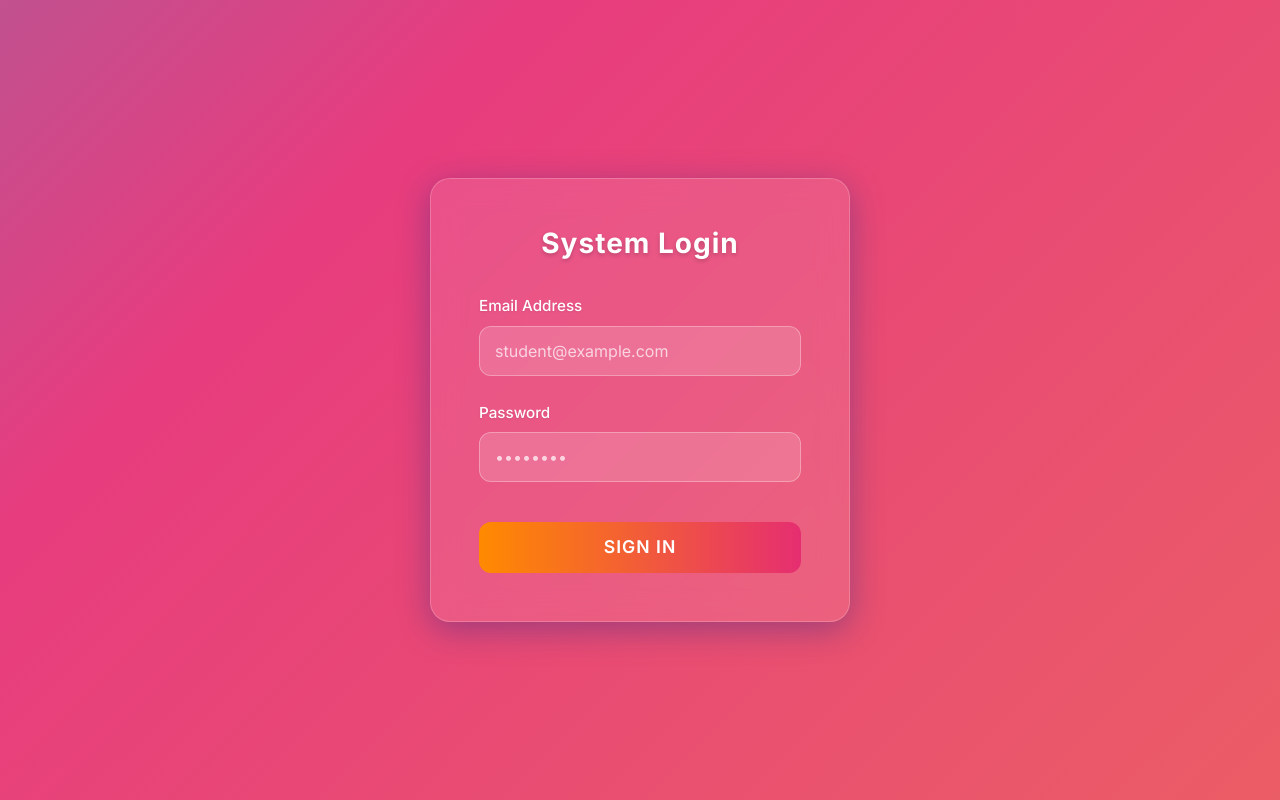
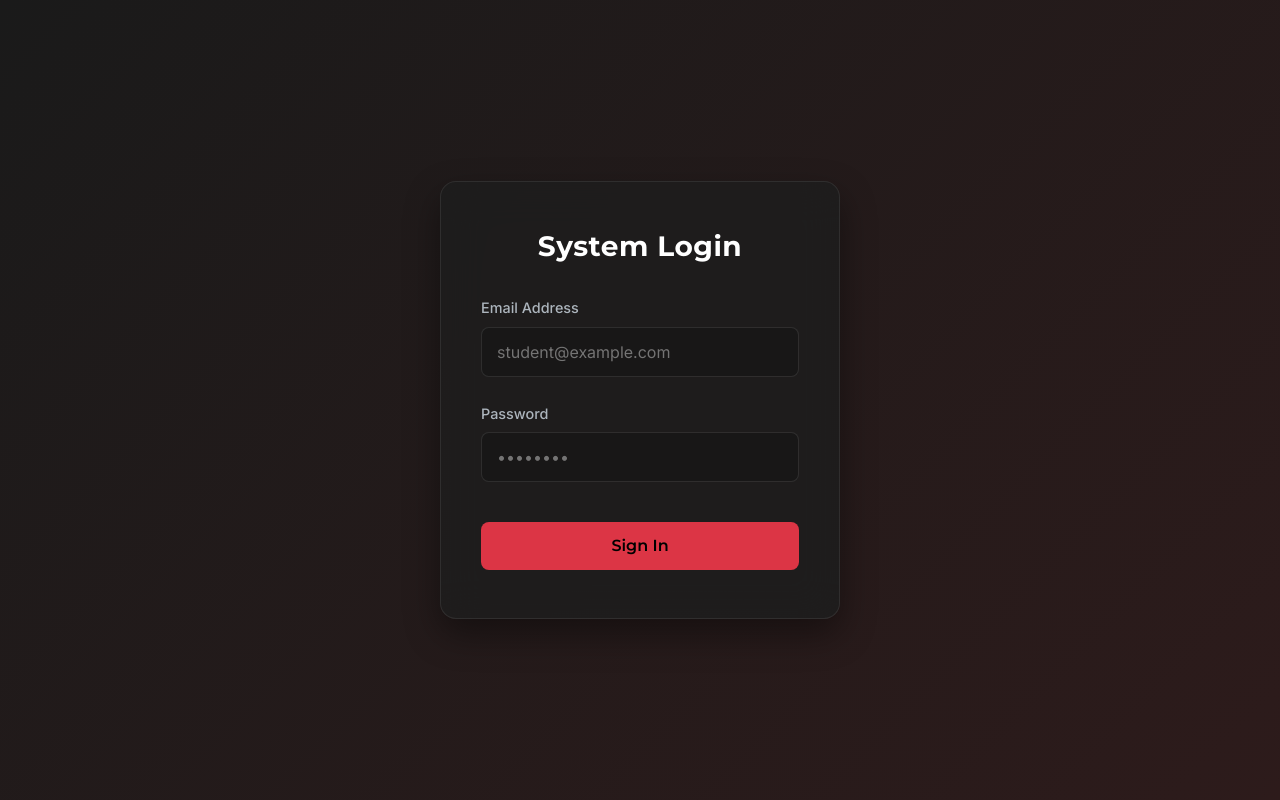
Before and after one commit to pruthvimehta10/Attendance_System, a Flask app: page /login in a window 1280 px wide. Run offline with Flask 2, Linux system fonts and the light colour scheme; some libraries are stand-ins or nearby versions.

Commit message:
Switch to sleeker UI and cleaner font

```diff
--- a/templates/login.html
+++ b/templates/login.html
@@ -5,7 +5,7 @@
     <meta name="viewport" content="width=device-width, initial-scale=1" />
     <title>Login | Modern Attendance</title>
     <link href="https://cdn.jsdelivr.net/npm/bootstrap@5.3.0/dist/css/bootstrap.min.css" rel="stylesheet">
-    <link href="https://fonts.googleapis.com/css2?family=Inter:wght@400;500;600;700&display=swap" rel="stylesheet">
+    <link href="https://fonts.googleapis.com/css2?family=Montserrat:wght@500;600;700&family=Inter:wght@400;500&display=swap" rel="stylesheet">
     <style>
         body {
             font-family: 'Inter', sans-serif;
@@ -15,84 +15,73 @@
             display: flex;
             align-items: center;
             justify-content: center;
-            background: linear-gradient(-45deg, #ee7752, #e73c7e, #23a6d5, #23d5ab);
-            background-size: 400% 400%;
-            animation: gradientBG 15s ease infinite;
-        }
-
-        @keyframes gradientBG {
-            0% { background-position: 0% 50%; }
-            50% { background-position: 100% 50%; }
-            100% { background-position: 0% 50%; }
+            background: linear-gradient(135deg, #1a1a1a 0%, #2d1b1b 100%);
         }
 
         .glass-card {
-            background: rgba(255, 255, 255, 0.1);
-            backdrop-filter: blur(15px);
-            -webkit-backdrop-filter: blur(15px);
-            border: 1px solid rgba(255, 255, 255, 0.2);
-            border-radius: 20px;
-            padding: 3rem;
+            background: rgba(30, 30, 30, 0.85);
+            backdrop-filter: blur(20px);
+            -webkit-backdrop-filter: blur(20px);
+            border: 1px solid rgba(255, 255, 255, 0.08);
+            border-radius: 16px;
+            padding: 3rem 2.5rem;
             width: 100%;
-            max-width: 420px;
-            box-shadow: 0 8px 32px 0 rgba(31, 38, 135, 0.37);
+            max-width: 400px;
+            box-shadow: 0 15px 35px rgba(0, 0, 0, 0.4);
             color: #fff;
-            transform: translateY(0);
-            transition: transform 0.3s ease, box-shadow 0.3s ease;
+            transition: box-shadow 0.3s ease;
         }
 
         .glass-card:hover {
-            transform: translateY(-5px);
-            box-shadow: 0 12px 40px 0 rgba(31, 38, 135, 0.45);
+            box-shadow: 0 15px 45px rgba(220, 53, 69, 0.15);
         }
 
         .glass-card h3 {
+            font-family: 'Montserrat', sans-serif;
             font-weight: 700;
             text-align: center;
             margin-bottom: 2rem;
-            letter-spacing: 1px;
-            text-shadow: 0 2px 4px rgba(0,0,0,0.2);
+            letter-spacing: 0.5px;
         }
 
         .form-control {
-            background: rgba(255, 255, 255, 0.15);
-            border: 1px solid rgba(255, 255, 255, 0.3);
+            background: rgba(0, 0, 0, 0.2);
+            border: 1px solid rgba(255, 255, 255, 0.1);
             color: #fff;
-            border-radius: 12px;
+            border-radius: 8px;
             padding: 12px 15px;
-            transition: all 0.3s ease;
+            transition: all 0.2s ease;
         }
 
         .form-control:focus {
-            background: rgba(255, 255, 255, 0.25);
-            border-color: rgba(255, 255, 255, 0.6);
+            background: rgba(0, 0, 0, 0.4);
+            border-color: rgba(220, 53, 69, 0.5);
             color: #fff;
-            box-shadow: 0 0 15px rgba(255,255,255,0.2);
+            box-shadow: 0 0 0 0.2rem rgba(220, 53, 69, 0.15);
         }
 
         .form-control::placeholder {
-            color: rgba(255,255,255,0.7);
+            color: rgba(255, 255, 255, 0.4);
         }
 
         .form-label {
             font-weight: 500;
-            font-size: 0.95rem;
+            font-size: 0.9rem;
             margin-bottom: 0.5rem;
-            text-shadow: 0 1px 2px rgba(0,0,0,0.1);
+            color: #adb5bd;
         }
 
         .btn-primary {
-            background: linear-gradient(90deg, #ff8a00, #e52e71);
+            background: #dc3545;
             border: none;
-            border-radius: 12px;
+            border-radius: 8px;
             padding: 12px;
+            font-family: 'Montserrat', sans-serif;
             font-weight: 600;
-            font-size: 1.1rem;
+            font-size: 1rem;
             width: 100%;
             margin-top: 1.5rem;
-            transition: transform 0.3s ease, box-shadow 0.3s ease;
-            text-transform: uppercase;
-            letter-spacing: 1px;
+            transition: all 0.2s ease;
         }
 
         .btn-primary:active {
@@ -148,7 +130,7 @@
                 <label class="form-label">Password</label>
                 <input class="form-control" type="password" name="password" placeholder="••••••••" required>
             </div>
-            <button class="btn btn-primary" type="submit">Sign In</button>
+            <button class="btn-primary" type="submit">Sign In</button>
         </form>
     </div>
 </body>
```
Also changed, not shown: other parts of templates/login.html (+10 -17 lines), templates/student_dashboard.html (+4 -4 lines), templates/teacher_dashboard.html (+4 -4 lines).
